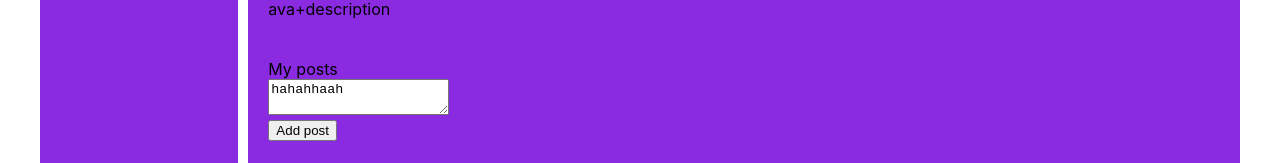
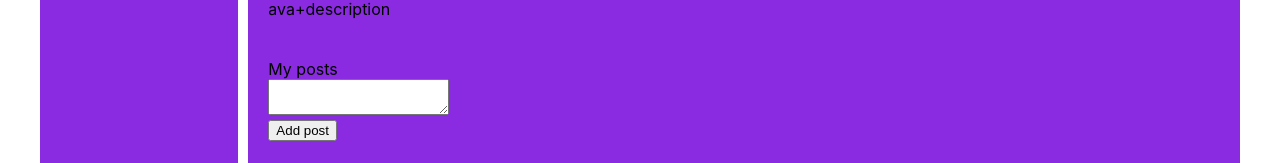
Before and after one commit to LitvintsevIgor/SocialNetworkTS, a React (Create React App) app: page /profile in a window 1280 px wide. Shown: the part 515-678 px from the top of the page. Built offline with nearby package versions, Linux system fonts and the light colour scheme.

Commit message:
34.FLUX with type

```diff
--- a/src/Components/Profile/MyPosts/MyPosts.tsx
+++ b/src/Components/Profile/MyPosts/MyPosts.tsx
@@ -1,4 +1,4 @@
-import React, {useState} from "react";
+import React, {ChangeEvent, useState} from "react";
 import s from "./MyPosts.module.css";
 import {Post} from "./Post/Post";
 import {PostsType} from "../../../redux/state";
@@ -7,7 +7,7 @@ import {PostsType} from "../../../redux/state";
 type MyPostsPropsType = {
     posts: Array<PostsType>
     addPostToState: () => void
-    updateNewPostText: (newText: any) => void
+    updateNewPostText: (newText: string) => void
     newPostText: string
 }
 
@@ -15,19 +15,13 @@ export function MyPosts(props: MyPostsPropsType) {
     let postsElements = props.posts
         .map((p) => <Post id={p.id} message={p.message} likesCount={p.likesCount}/>)
 
-    let newPostElement = React.createRef<HTMLTextAreaElement>();
-
     let addPost = () => {
-        if (newPostElement.current) {               // проверка, сущесетвует ли вообще этот current
             props.addPostToState()
-        }
     };
 
-    let onPostChange = () => {
-        if(newPostElement.current) {
-            let text = newPostElement.current.value
-            props.updateNewPostText(text)
-        }
+
+    let onPostChange = (e: ChangeEvent<HTMLTextAreaElement>) => {
+        props.updateNewPostText(e.currentTarget.value)
     }
 
     return (
@@ -35,8 +29,7 @@ export function MyPosts(props: MyPostsPropsType) {
             My posts
             <div>
                 <div>
-                    <textarea ref={newPostElement}
-                              onChange={onPostChange}
+                    <textarea onChange={onPostChange}
                               value={props.newPostText}/>
                 </div>
                 <button onClick={addPost}>Add post</button>
--- a/src/redux/state.ts
+++ b/src/redux/state.ts
@@ -37,7 +37,7 @@ export const addPostToState = () => {
     rerenderEntireTree(state)
 }
 
-export const updateNewPostText = (newText: any) => {
+export const updateNewPostText = (newText: string) => {
     state.profilePage.newPostText = newText
         rerenderEntireTree(state)
 }
@@ -64,6 +64,6 @@ export let state: StateType = {
             {id: 1, message: "Hello, how are you?", likesCount: 23},
             {id: 2, message: "Its my first post", likesCount: 5}
         ],
-        newPostText: "hahahhaah"
+        newPostText: ""
     }
 }
```
Also changed, not shown: 1 other file (tests, documents, lock files or other folders).
